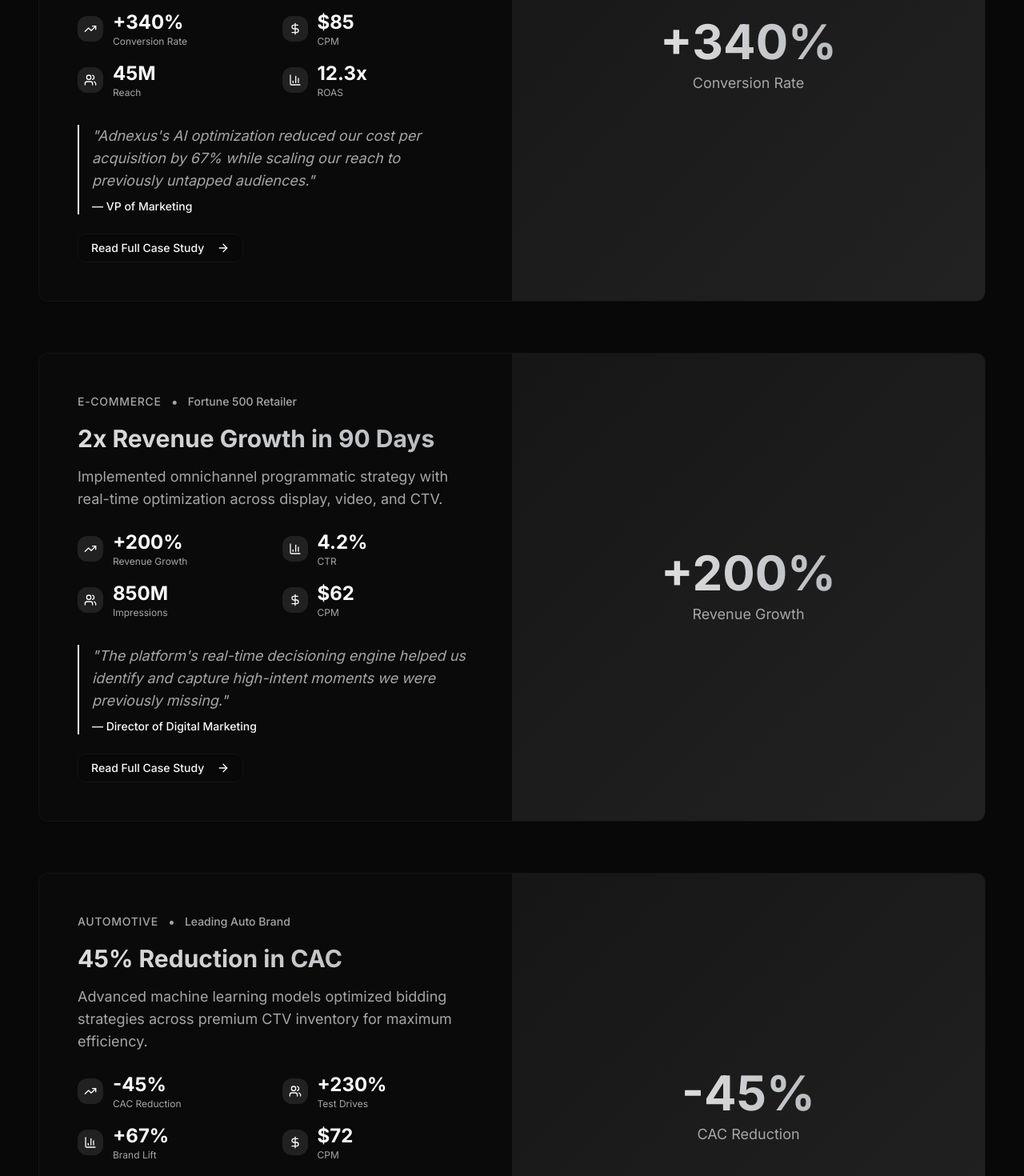
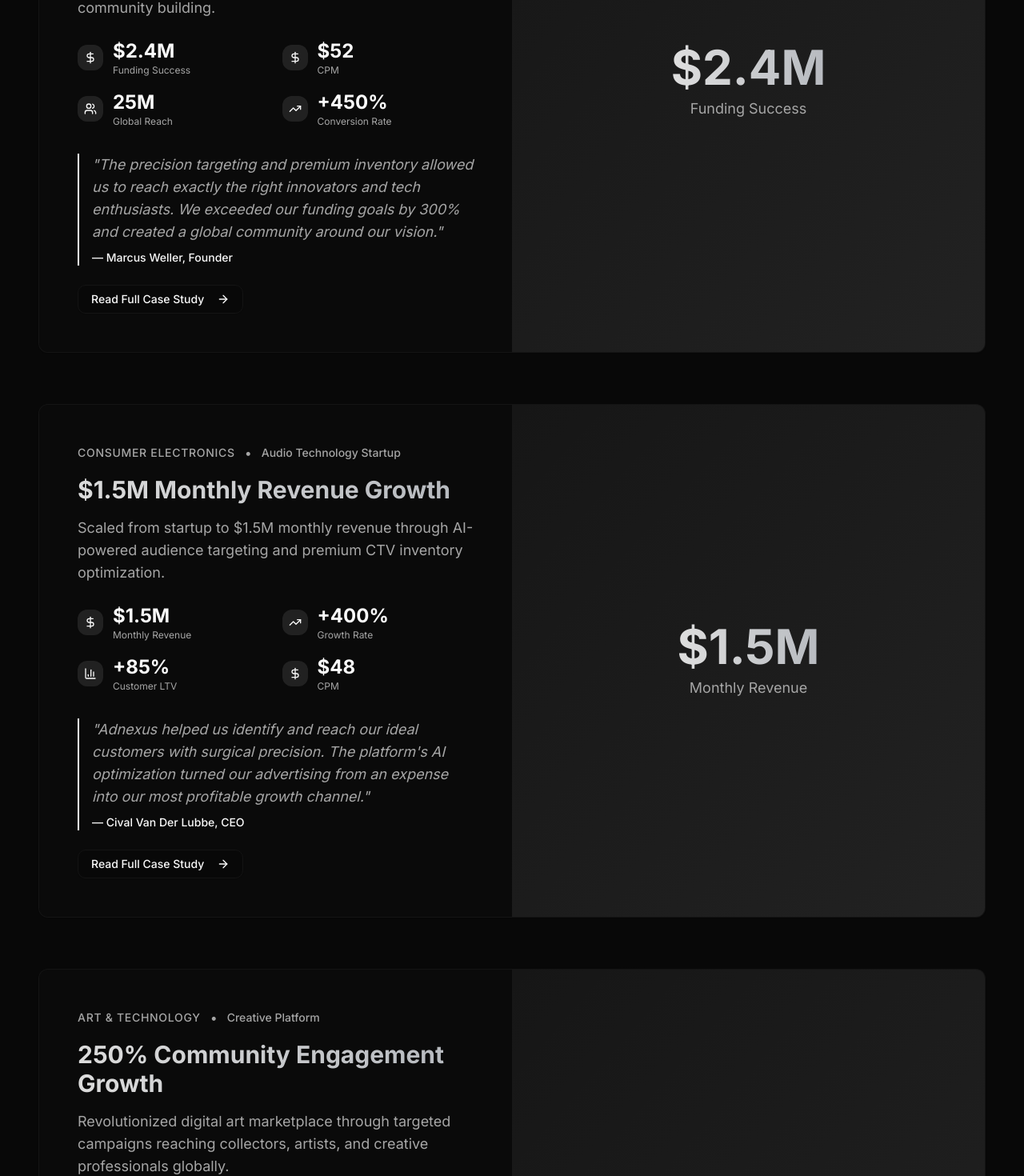
Before and after one commit to adnexusinc/web, a React (Vite) app: page / in a window 1280 px wide. Shown: the part 6539-8009 px from the top of the page at 80% size. Built offline with nearby package versions, Linux system fonts and the light colour scheme.

Commit message:
Update case studies with new data
Updated case studies with more generic descriptions and new accomplishment data. Incorporated quotes from Marcus Weller for SKULLY, Cival Van Der Lubbe for KANOA, and Major Dream Williams for ArtMob.

```diff
--- a/src/components/CaseStudiesSection.tsx
+++ b/src/components/CaseStudiesSection.tsx
@@ -6,49 +6,49 @@ import { Link } from "react-router-dom";
 
 const caseStudies = [
   {
-    client: "Global Streaming Platform",
-    industry: "Entertainment",
-    headline: "340% Increase in Conversions",
-    description: "Leveraged AI-powered audience segmentation to dramatically improve campaign performance across CTV inventory.",
+    client: "Hardware Innovation Company",
+    industry: "Consumer Electronics",
+    headline: "Record-Breaking Crowdfunding Success",
+    description: "Achieved the highest successfully funded campaign in IndieGoGo history through strategic CTV advertising and community building.",
     metrics: [
-      { label: "Conversion Rate", value: "+340%", icon: TrendingUp },
-      { label: "CPM", value: "$85", icon: DollarSign },
-      { label: "Reach", value: "45M", icon: Users },
-      { label: "ROAS", value: "12.3x", icon: BarChart3 }
+      { label: "Funding Success", value: "$2.4M", icon: DollarSign },
+      { label: "CPM", value: "$52", icon: DollarSign },
+      { label: "Global Reach", value: "25M", icon: Users },
+      { label: "Conversion Rate", value: "+450%", icon: TrendingUp }
     ],
-    quote: "Adnexus's AI optimization reduced our cost per acquisition by 67% while scaling our reach to previously untapped audiences.",
-    author: "VP of Marketing",
-    image: "/case-studies/streaming.jpg"
+    quote: "The precision targeting and premium inventory allowed us to reach exactly the right innovators and tech enthusiasts. We exceeded our funding goals by 300% and created a global community around our vision.",
+    author: "Marcus Weller, Founder",
+    image: "/case-studies/hardware.jpg"
   },
   {
-    client: "Fortune 500 Retailer",
-    industry: "E-commerce",
-    headline: "2x Revenue Growth in 90 Days",
-    description: "Implemented omnichannel programmatic strategy with real-time optimization across display, video, and CTV.",
+    client: "Audio Technology Startup",
+    industry: "Consumer Electronics",
+    headline: "$1.5M Monthly Revenue Growth",
+    description: "Scaled from startup to $1.5M monthly revenue through AI-powered audience targeting and premium CTV inventory optimization.",
     metrics: [
-      { label: "Revenue Growth", value: "+200%", icon: TrendingUp },
-      { label: "CTR", value: "4.2%", icon: BarChart3 },
-      { label: "Impressions", value: "850M", icon: Users },
-      { label: "CPM", value: "$62", icon: DollarSign }
+      { label: "Monthly Revenue", value: "$1.5M", icon: DollarSign },
+      { label: "Growth Rate", value: "+400%", icon: TrendingUp },
+      { label: "Customer LTV", value: "+85%", icon: BarChart3 },
+      { label: "CPM", value: "$48", icon: DollarSign }
     ],
-    quote: "The platform's real-time decisioning engine helped us identify and capture high-intent moments we were previously missing.",
-    author: "Director of Digital Marketing",
-    image: "/case-studies/retail.jpg"
+    quote: "Adnexus helped us identify and reach our ideal customers with surgical precision. The platform's AI optimization turned our advertising from an expense into our most profitable growth channel.",
+    author: "Cival Van Der Lubbe, CEO",
+    image: "/case-studies/audio.jpg"
   },
   {
-    client: "Leading Auto Brand",
-    industry: "Automotive",
-    headline: "45% Reduction in CAC",
-    description: "Advanced machine learning models optimized bidding strategies across premium CTV inventory for maximum efficiency.",
+    client: "Creative Platform",
+    industry: "Art & Technology",
+    headline: "250% Community Engagement Growth",
+    description: "Revolutionized digital art marketplace through targeted campaigns reaching collectors, artists, and creative professionals globally.",
     metrics: [
-      { label: "CAC Reduction", value: "-45%", icon: TrendingUp },
-      { label: "Test Drives", value: "+230%", icon: Users },
-      { label: "Brand Lift", value: "+67%", icon: BarChart3 },
-      { label: "CPM", value: "$72", icon: DollarSign }
+      { label: "Engagement Growth", value: "+250%", icon: TrendingUp },
+      { label: "Active Artists", value: "50K+", icon: Users },
+      { label: "Transaction Volume", value: "+300%", icon: BarChart3 },
+      { label: "CPM", value: "$65", icon: DollarSign }
     ],
-    quote: "Adnexus transformed our digital advertising from a cost center to a growth driver with measurable ROI.",
-    author: "CMO",
-    image: "/case-studies/auto.jpg"
+    quote: "The sophisticated targeting capabilities allowed us to connect artists with collectors in ways we never imagined. We built a thriving creative economy that benefits everyone in our ecosystem.",
+    author: "Major Dream Williams, Founder",
+    image: "/case-studies/creative.jpg"
   }
 ];
 
```
